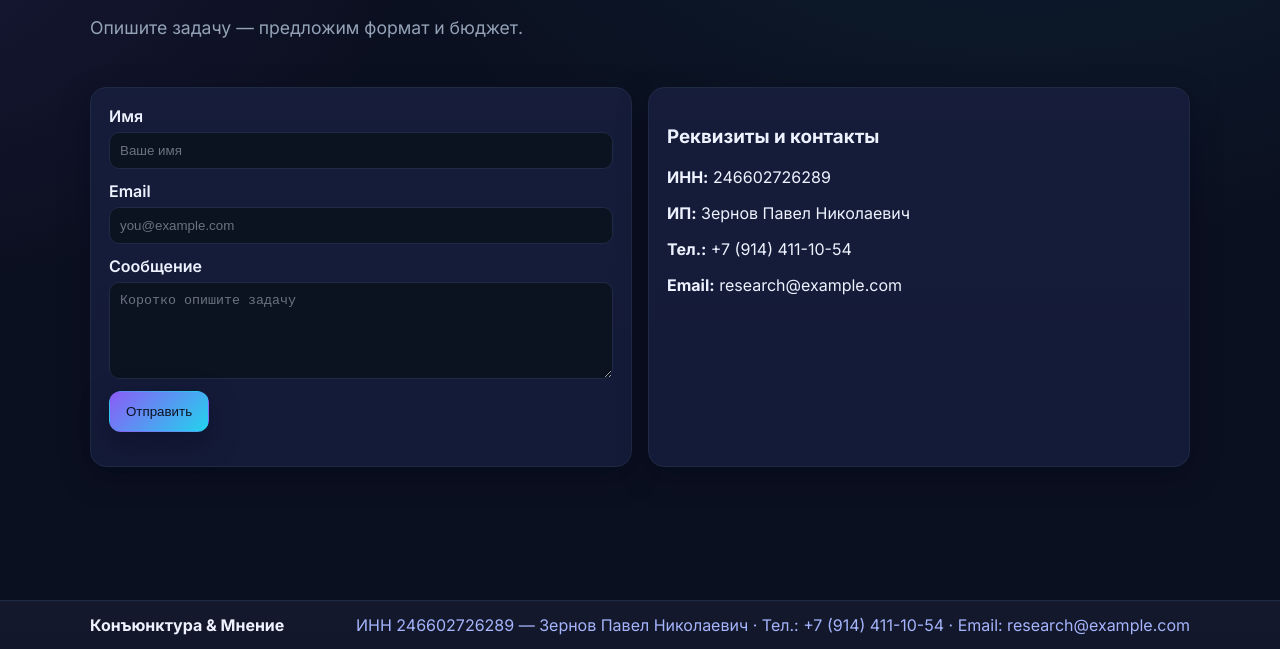
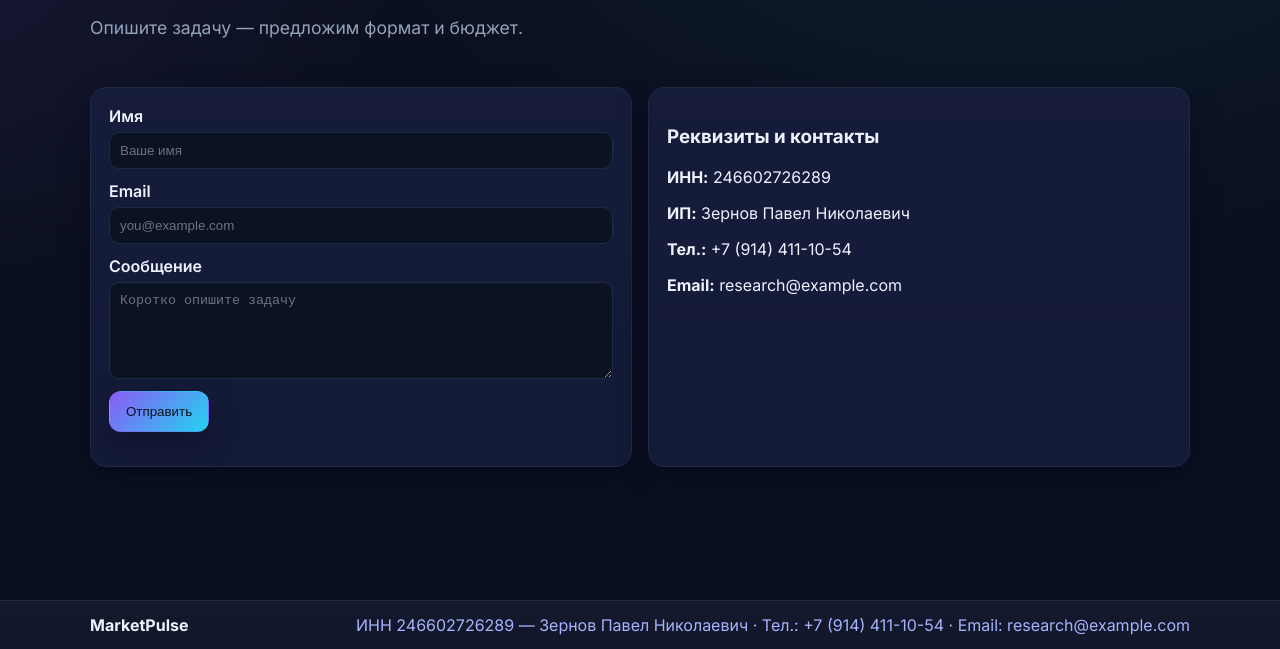
Before and after one commit to sokojam/igorlox, a plain HTML site: page contacts.html in a window 1280 px wide. Shown: the part 151-800 px from the top of the page. Drawn offline with Linux system fonts and the light colour scheme.

Commit message:
contacts.html

```diff
--- a/contacts.html
+++ b/contacts.html
@@ -64,7 +64,7 @@
 
   <footer class="site-footer">
     <div class="container footer-inner">
-      <div class="footer-brand">Конъюнктура & Мнение</div>
+      <div class="footer-brand">MarketPulse</div>
       <div class="footer-contact">
         ИНН 246602726289 — Зернов Павел Николаевич · Тел.: +7 (914) 411-10-54 · Email: research@example.com
       </div>
```
